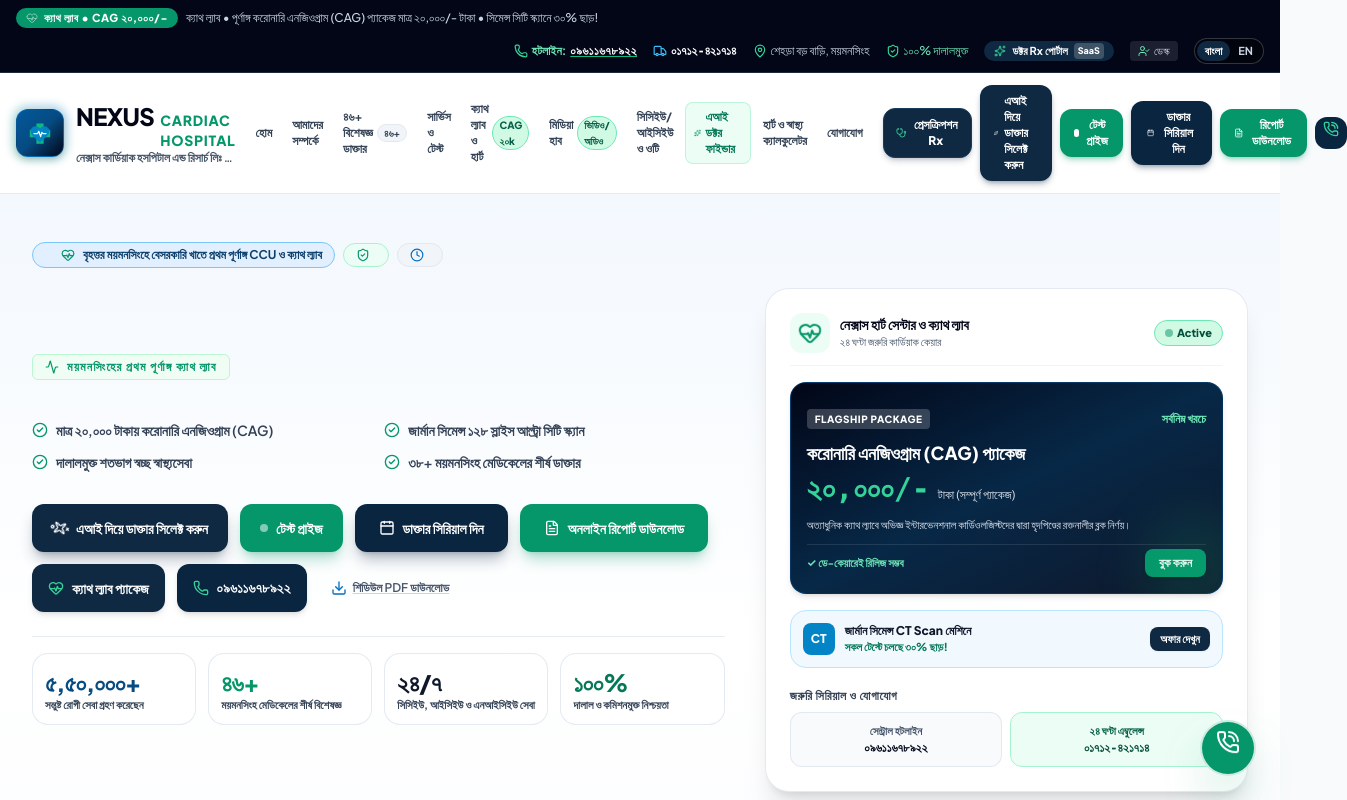
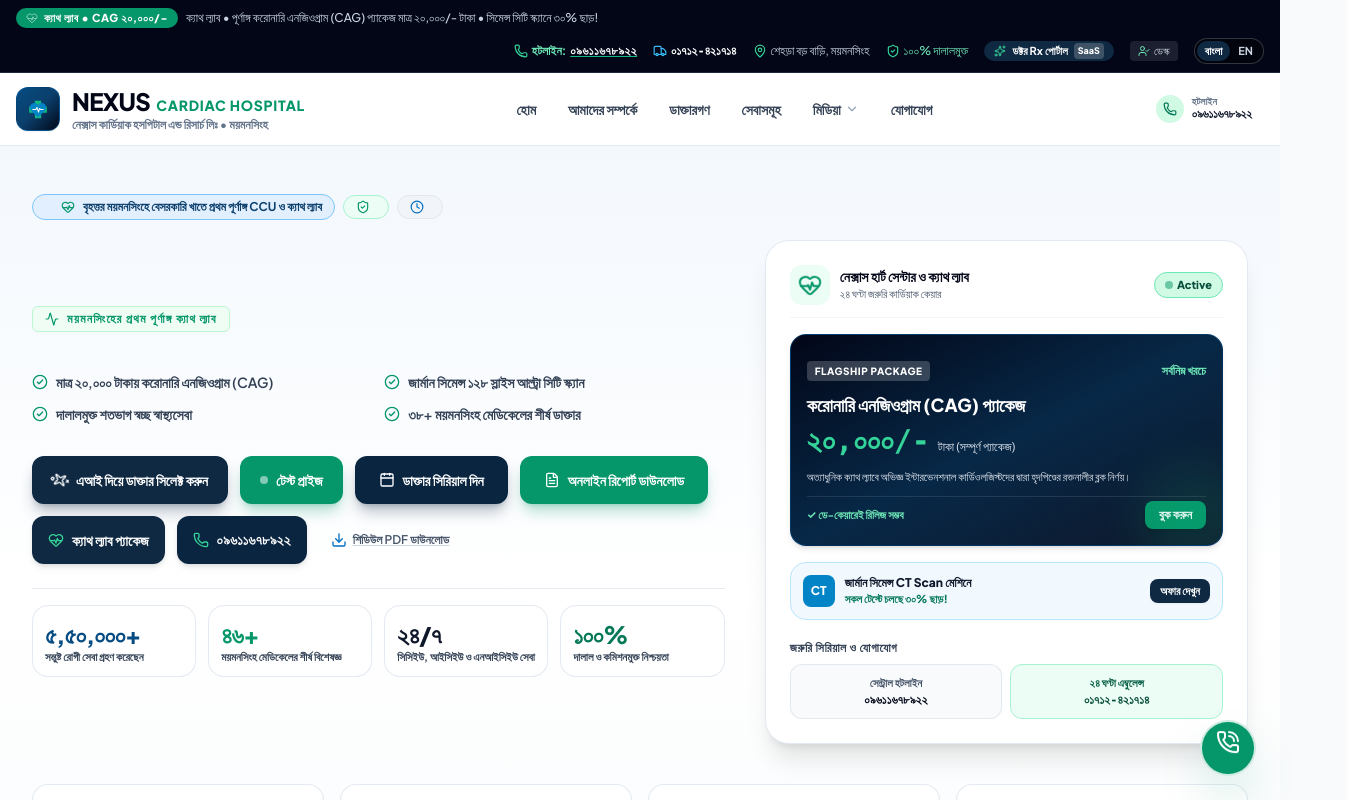
Before and after one commit to Jim5225/Next-hos, a React (Vite) app: page / in a window 1280 px wide. Shown: the top 800 px of the page, 1347 px wide, since content can reach past the window. Built offline with nearby package versions, Linux system fonts and the light colour scheme.

Commit message:
refactor: Clean top navigation with no color blocks and clean Media dropdown

```diff
--- a/src/components/Navbar.jsx
+++ b/src/components/Navbar.jsx
@@ -1,57 +1,56 @@
-import React, { useState } from 'react';
+import React, { useState, useRef, useEffect } from 'react';
 import {
-  Calendar,
   PhoneCall,
-  FileText,
   Menu,
   X,
-  Sparkles,
-  HeartPulse,
-  Activity,
-  ShieldCheck,
-  Download,
-  Stethoscope
+  ChevronDown,
+  Image as ImageIcon,
+  Video as VideoIcon,
+  Phone
 } from 'lucide-react';
 
 export default function Navbar({
   lang,
-  t,
-  onBookAppointment,
-  onDownloadReport,
-  onEmergencyClick,
-  onOpenTestPrice,
-  onOpenPrescription
+  t
 }) {
   const [mobileMenuOpen, setMobileMenuOpen] = useState(false);
+  const [mediaDropdownOpen, setMediaDropdownOpen] = useState(false);
+  const [mobileMediaOpen, setMobileMediaOpen] = useState(false);
+  const dropdownRef = useRef(null);
 
-  const navLinks = [
-    { label: t.navHome, href: "#home" },
-    { label: lang === 'bn' ? 'আমাদের সম্পর্কে' : 'About Us', href: "#about" },
-    { label: t.navDoctors, href: "#doctors", count: "৪৬+" },
-    { label: t.navServices, href: "#services" },
-    { label: t.navCathLab, href: "#cath-lab", badge: lang === 'bn' ? 'CAG ২০k' : 'CAG 20k' },
-    { label: lang === 'bn' ? 'মিডিয়া হাব' : 'Media Hub', href: "#media", badge: lang === 'bn' ? 'ভিডিও/অডিও' : 'Media' },
-    { label: t.navFacilities, href: "#facilities" },
-    { label: t.navAiDoctor, href: "#ai-doctor", isAi: true },
-    { label: t.navCalculators, href: "#calculators" },
-    { label: t.navContact, href: "#contact" },
-  ];
+  // Close dropdown on outside click
+  useEffect(() => {
+    function handleClickOutside(event) {
+      if (dropdownRef.current && !dropdownRef.current.contains(event.target)) {
+        setMediaDropdownOpen(false);
+      }
+    }
+    document.addEventListener("mousedown", handleClickOutside);
+    return () => document.removeEventListener("mousedown", handleClickOutside);
+  }, []);
+
+  const handleSelectMediaTab = (tab) => {
+    window.dispatchEvent(new CustomEvent('set-media-tab', { detail: tab }));
+    const el = document.getElementById('media');
+    if (el) {
+      el.scrollIntoView({ behavior: 'smooth' });
+    }
+    setMediaDropdownOpen(false);
+    setMobileMenuOpen(false);
+  };
 
   return (
     <header className="sticky top-0 z-40 bg-white/95 backdrop-blur-md border-b border-slate-200/90 shadow-xs transition-all">
-      <div className="max-w-7xl mx-auto px-4 py-2.5 sm:py-3 flex items-center justify-between gap-3">
+      <div className="max-w-7xl mx-auto px-4 py-3 flex items-center justify-between gap-4">
 
         {/* Brand Logo & Title */}
-        <a href="#home" className="flex items-center gap-3 group focus:outline-none">
+        <a href="#home" className="flex items-center gap-3 group focus:outline-none flex-shrink-0">
           <div className="relative flex-shrink-0">
-            {/* Pulsing ring around cardiac logo */}
-            <div className="absolute -inset-1 rounded-2xl bg-gradient-to-tr from-cardiac-600/30 to-nexus-600/30 blur-sm group-hover:blur-md transition-all"></div>
-
-            <div className="relative w-11 h-11 sm:w-12 sm:h-12 rounded-xl bg-gradient-to-br from-nexus-700 via-nexus-800 to-slate-950 p-2 shadow-md flex items-center justify-center border border-nexus-500/40">
+            <div className="relative w-10 h-10 sm:w-11 sm:h-11 rounded-xl bg-gradient-to-br from-nexus-800 via-nexus-900 to-slate-950 p-2 shadow-sm flex items-center justify-center border border-nexus-600/40">
               <svg viewBox="0 0 100 100" className="w-full h-full">
-                {/* Hospital Cross in vibrant clinical emerald */}
+                {/* Clinical Cross */}
                 <path d="M38 18 h24 v22 h22 v24 h-22 v22 h-24 v-22 h-22 v-24 h22 z" fill="#10b981" />
-                {/* Cardiac Heart with EKG pulse overlay */}
+                {/* Cardiac Heart */}
                 <path d="M50 35 C58 24 74 25 80 37 C87 51 68 67 50 82 C32 67 13 51 20 37 C26 25 42 24 50 35 Z" fill="#0284c7" opacity="0.95" />
                 <path d="M30 52 L42 52 L46 44 L52 62 L56 48 L60 52 L70 52" stroke="#ffffff" strokeWidth="4" strokeLinecap="round" strokeLinejoin="round" fill="none" />
               </svg>
@@ -68,122 +67,129 @@ export default function Navbar({
                 Cardiac Hospital
               </span>
             </div>
-            <span className="text-[11px] sm:text-xs font-semibold text-slate-600 line-clamp-1">
+            <span className="text-[11px] sm:text-xs font-semibold text-slate-500 line-clamp-1">
               {lang === 'bn' ? 'নেক্সাস কার্ডিয়াক হসপিটাল এন্ড রিসার্চ লিঃ • ময়মনসিংহ' : 'Nexus Cardiac Hospital & Research Ltd., Mymensingh'}
             </span>
           </div>
         </a>
 
-        {/* Desktop Navigation Links */}
-        <nav className="hidden xl:flex items-center gap-1">
-          {navLinks.map((item) => (
+        {/* Clean Desktop Navigation Links (No color blocks) */}
+        <nav className="hidden lg:flex items-center gap-6 xl:gap-8">
+
+          {/* Home */}
           <a
-              key={item.href}
-              href={item.href}
-              className={`px-2 py-1.5 rounded-lg text-xs font-bold transition-all relative flex items-center gap-1 ${
-                item.isAi
-                  ? 'text-emerald-700 bg-emerald-50 hover:bg-emerald-100 font-extrabold border border-emerald-200/70'
-                  : 'text-slate-700 hover:text-nexus-700 hover:bg-nexus-50/70'
-              }`}
+            href="#home"
+            className="text-sm font-bold text-slate-700 hover:text-nexus-700 transition-colors"
           >
-              {item.isAi && <Sparkles className="w-3.5 h-3.5 text-emerald-600" />}
-              <span>{item.label}</span>
-              {item.badge && (
-                <span className="text-[10px] font-black px-1.5 py-0.2 rounded-full bg-emerald-100 text-emerald-800 border border-emerald-300">
-                  {item.badge}
-                </span>
+            {lang === 'bn' ? 'হোম' : 'Home'}
+          </a>
+
+          {/* About Us */}
+          <a
+            href="#about"
+            className="text-sm font-bold text-slate-700 hover:text-nexus-700 transition-colors"
+          >
+            {lang === 'bn' ? 'আমাদের সম্পর্কে' : 'About Us'}
+          </a>
+
+          {/* Doctors */}
+          <a
+            href="#doctors"
+            className="text-sm font-bold text-slate-700 hover:text-nexus-700 transition-colors"
+          >
+            {lang === 'bn' ? 'ডাক্তারগণ' : 'Doctors'}
+          </a>
+
+          {/* Services */}
+          <a
+            href="#services"
+            className="text-sm font-bold text-slate-700 hover:text-nexus-700 transition-colors"
+          >
+            {lang === 'bn' ? 'সেবাসমূহ' : 'Services'}
+          </a>
+
+          {/* Media with Clean Dropdown (Photo Gallery & Video Gallery) */}
+          <div
+            className="relative"
+            ref={dropdownRef}
+            onMouseEnter={() => setMediaDropdownOpen(true)}
+            onMouseLeave={() => setMediaDropdownOpen(false)}
+          >
+            <button
+              onClick={() => setMediaDropdownOpen(!mediaDropdownOpen)}
+              className="flex items-center gap-1 text-sm font-bold text-slate-700 hover:text-nexus-700 transition-colors py-2 focus:outline-none"
+            >
+              <span>{lang === 'bn' ? 'মিডিয়া' : 'Media'}</span>
+              <ChevronDown className={`w-3.5 h-3.5 transition-transform duration-200 ${mediaDropdownOpen ? 'rotate-180 text-emerald-600' : 'text-slate-400'}`} />
+            </button>
+
+            {/* Dropdown Menu */}
+            {mediaDropdownOpen && (
+              <div className="absolute top-full left-0 w-52 bg-white rounded-2xl shadow-xl border border-slate-200/90 py-2 animate-fadeIn z-50">
+                <button
+                  onClick={() => handleSelectMediaTab('photo')}
+                  className="w-full flex items-center gap-3 px-4 py-2.5 text-xs font-bold text-slate-700 hover:text-nexus-700 hover:bg-slate-50 transition-colors text-left"
+                >
+                  <div className="w-7 h-7 rounded-lg bg-emerald-50 text-emerald-600 flex items-center justify-center flex-shrink-0">
+                    <ImageIcon className="w-4 h-4" />
+                  </div>
+                  <div>
+                    <span className="block">{lang === 'bn' ? 'ফটোগ্যালারি' : 'Photo Gallery'}</span>
+                    <span className="text-[10px] text-slate-400 font-normal">{lang === 'bn' ? 'হাসপাতালের ছবি' : 'Hospital Photos'}</span>
+                  </div>
+                </button>
+
+                <button
+                  onClick={() => handleSelectMediaTab('video')}
+                  className="w-full flex items-center gap-3 px-4 py-2.5 text-xs font-bold text-slate-700 hover:text-nexus-700 hover:bg-slate-50 transition-colors text-left border-t border-slate-100"
+                >
+                  <div className="w-7 h-7 rounded-lg bg-emerald-50 text-emerald-600 flex items-center justify-center flex-shrink-0">
+                    <VideoIcon className="w-4 h-4" />
+                  </div>
+                  <div>
+                    <span className="block">{lang === 'bn' ? 'ভিডিও গ্যালারি' : 'Video Gallery'}</span>
+                    <span className="text-[10px] text-slate-400 font-normal">{lang === 'bn' ? 'ডকুমেন্টারি ও পরামর্শ' : 'Videos & Talks'}</span>
+                  </div>
+                </button>
+              </div>
             )}
-              {item.count && (
-                <span className="text-[10px] font-bold px-1.5 py-0.2 rounded-full bg-slate-100 text-slate-700 border border-slate-200">
-                  {item.count}
-                </span>
-              )}
+          </div>
+
+          {/* Contact Us */}
+          <a
+            href="#contact"
+            className="text-sm font-bold text-slate-700 hover:text-nexus-700 transition-colors"
+          >
+            {lang === 'bn' ? 'যোগাযোগ' : 'Contact Us'}
           </a>
-          ))}
+
         </nav>
 
-        {/* Action Buttons: AI Doctor Select, Test Price, Doctor Serial, Report Download, Emergency */}
-        <div className="hidden md:flex items-center gap-1.5 sm:gap-2">
-
-          {/* SmartRx Prescription Software Portal Button - Solid Navy Blue */}
-          <button
-            onClick={onOpenPrescription}
-            className="flex items-center gap-1.5 px-3 py-2 rounded-xl text-xs font-black text-white bg-[#0f2942] hover:bg-[#1a3b5c] shadow-md shadow-[#0f2942]/20 transition-all active:scale-95 border border-[#1a3b5c]"
-            title="ডাক্তার প্রেসক্রিপশন সফটওয়্যার (SmartRx Pro)"
+        {/* Right Side: Clean Hotline Phone (No heavy color blocks) */}
+        <div className="hidden sm:flex items-center gap-3">
+          <a
+            href="tel:09611678922"
+            className="flex items-center gap-2 text-slate-700 hover:text-emerald-700 transition-colors py-1.5 px-3 rounded-full hover:bg-slate-100"
           >
-            <Stethoscope className="w-3.5 h-3.5 text-emerald-400" />
-            <span className="hidden xl:inline">{lang === 'bn' ? 'প্রেসক্রিপশন Rx' : 'Prescription Rx'}</span>
-            <span className="xl:hidden">Rx</span>
-          </button>
-
-          {/* 1. AI Doctor Finder Button - Solid Navy Blue */}
-          <a
-            href="#ai-doctor"
-            className="flex items-center gap-1.5 px-3.5 py-2 rounded-xl text-xs font-black text-white bg-[#0f2942] hover:bg-[#1a3b5c] shadow-md shadow-[#0f2942]/30 transition-all active:scale-95"
-            title={t.btnAiDoctorSelect}
-          >
-            <Sparkles className="w-3.5 h-3.5 text-white animate-spin" style={{ animationDuration: '6s' }} />
-            <span>{t.btnAiDoctorSelect}</span>
+            <div className="w-7 h-7 rounded-full bg-emerald-100 text-emerald-700 flex items-center justify-center">
+              <Phone className="w-3.5 h-3.5" />
+            </div>
+            <div className="flex flex-col text-left">
+              <span className="text-[10px] font-bold text-slate-500 uppercase leading-none">
+                {lang === 'bn' ? 'হটলাইন' : 'Hotline'}
+              </span>
+              <span className="text-xs font-black text-slate-900 tracking-tight font-mono">
+                ০৯৬১১৬৭৮৯২২
+              </span>
+            </div>
           </a>
-
-          {/* 2. Test Price Button - Solid Green */}
-          <button
-            onClick={onOpenTestPrice}
-            className="flex items-center gap-1.5 px-3.5 py-2 rounded-xl text-xs font-black text-white bg-emerald-600 hover:bg-emerald-700 shadow-md shadow-emerald-600/30 transition-all active:scale-95"
-            title={t.btnTestPrice}
-          >
-            <span className="w-2 h-2 rounded-full bg-white animate-pulse" />
-            <span>{t.btnTestPrice}</span>
-          </button>
-
-          {/* 3. Doctor Appointment / Serial Button - Solid Navy Blue */}
-          <button
-            onClick={onBookAppointment}
-            className="flex items-center gap-1.5 px-4 py-2 rounded-xl text-xs font-black text-white bg-[#0a2540] hover:bg-[#123860] shadow-md shadow-[#0a2540]/30 hover:shadow-lg transition-all active:scale-95"
-          >
-            <Calendar className="w-3.5 h-3.5 text-white" />
-            <span>{t.btnBookAppointment}</span>
-          </button>
-
-          {/* 4. Online Report Download Button - Solid Green */}
-          <button
-            onClick={onDownloadReport}
-            className="flex items-center gap-1.5 px-3.5 py-2 rounded-xl text-xs font-black text-white bg-emerald-600 hover:bg-emerald-700 shadow-md shadow-emerald-600/30 hover:shadow-lg transition-all active:scale-95"
-            title={lang === 'bn' ? 'অনলাইন টেস্ট রিপোর্ট ডাউনলোড' : 'Download Online Report'}
-          >
-            <FileText className="w-3.5 h-3.5 text-white" />
-            <span>{lang === 'bn' ? 'রিপোর্ট ডাউনলোড' : 'Report'}</span>
-          </button>
-
-          {/* Emergency Trigger - Solid Navy Blue */}
-          <button
-            onClick={onEmergencyClick}
-            className="flex items-center justify-center p-2 rounded-xl bg-[#0a2540] hover:bg-[#123860] text-white shadow-xs transition-colors"
-            title={t.navEmergency}
-          >
-            <PhoneCall className="w-4 h-4 animate-bounce text-emerald-400" />
-          </button>
-
         </div>
 
-        {/* Mobile Action Buttons: Report, Serial, Menu */}
-        <div className="flex md:hidden items-center gap-1.5">
-          <button
-            onClick={onDownloadReport}
-            className="px-2.5 py-1.5 rounded-lg text-[11px] font-black text-white bg-emerald-600 shadow-xs flex items-center gap-1"
-          >
-            <FileText className="w-3 h-3 text-white" />
-            <span>{lang === 'bn' ? 'রিপোর্ট' : 'Report'}</span>
-          </button>
-          <button
-            onClick={onBookAppointment}
-            className="px-2.5 py-1.5 rounded-lg text-[11px] font-black text-white bg-[#0a2540] shadow-xs"
-          >
-            {lang === 'bn' ? 'সিরিয়াল' : 'Serial'}
-          </button>
+        {/* Mobile Menu Button */}
+        <div className="flex lg:hidden items-center">
           <button
             onClick={() => setMobileMenuOpen(!mobileMenuOpen)}
-            className="p-2 rounded-lg text-slate-700 hover:bg-slate-100 transition-colors"
+            className="p-2 rounded-xl text-slate-700 hover:bg-slate-100 transition-colors focus:outline-none"
             aria-label="Toggle Menu"
           >
             {mobileMenuOpen ? <X className="w-6 h-6" /> : <Menu className="w-6 h-6" />}
@@ -192,113 +198,93 @@ export default function Navbar({
 
       </div>
 
-      {/* Mobile Drawer Menu */}
+      {/* Mobile Drawer Menu (Clean, no clutter) */}
       {mobileMenuOpen && (
-        <div className="md:hidden border-t border-slate-100 bg-white px-4 pt-3 pb-6 space-y-2 shadow-xl animate-fadeIn">
-          {navLinks.map((item) => (
+        <div className="lg:hidden border-t border-slate-100 bg-white px-5 pt-3 pb-6 space-y-1 shadow-xl animate-fadeIn">
+
           <a
-              key={item.href}
-              href={item.href}
+            href="#home"
             onClick={() => setMobileMenuOpen(false)}
-              className={`flex items-center justify-between px-3.5 py-2.5 rounded-lg text-sm font-semibold ${
-                item.isAi ? 'bg-blue-50 text-[#0f2942] border border-blue-200/60' : 'text-slate-700 hover:bg-slate-50 hover:text-[#0f2942]'
-              }`}
+            className="block py-2.5 text-sm font-bold text-slate-800 hover:text-nexus-700 border-b border-slate-50"
           >
-              <div className="flex items-center gap-2">
-                {item.isAi && <Sparkles className="w-4 h-4 text-emerald-600" />}
-                <span>{item.label}</span>
-              </div>
-              {item.badge && (
-                <span className="text-[10px] font-bold px-2 py-0.5 rounded-full bg-emerald-100 text-emerald-800">
-                  {item.badge}
-                </span>
-              )}
-            </a>
-          ))}
-
-          <div className="pt-3 border-t border-slate-100 flex flex-col gap-2">
-
-            {/* 0. SmartRx Prescription Software Portal - Solid Navy Blue */}
-            <button
-              onClick={() => {
-                setMobileMenuOpen(false);
-                onOpenPrescription();
-              }}
-              className="w-full flex items-center justify-center gap-2 py-2.5 rounded-xl text-xs font-black text-white bg-[#0f2942] shadow-sm"
-            >
-              <Stethoscope className="w-4 h-4 text-emerald-400" />
-              <span>{lang === 'bn' ? 'প্রেসক্রিপশন সফটওয়্যার (SmartRx)' : 'Prescription Software (SmartRx)'}</span>
-            </button>
-
-            {/* 1. AI Doctor Select - Solid Navy Blue */}
-            <a
-              href="#ai-doctor"
-              onClick={() => setMobileMenuOpen(false)}
-              className="w-full flex items-center justify-center gap-2 py-2.5 rounded-xl text-xs font-black text-white bg-[#0f2942] shadow-sm"
-            >
-              <Sparkles className="w-4 h-4 text-white" />
-              <span>{t.btnAiDoctorSelect}</span>
+            {lang === 'bn' ? 'হোম' : 'Home'}
           </a>
 
-            {/* 2. Test Price - Solid Green */}
-            <button
-              onClick={() => {
-                setMobileMenuOpen(false);
-                onOpenTestPrice();
-              }}
-              className="w-full flex items-center justify-center gap-2 py-2.5 rounded-xl text-xs font-black text-white bg-emerald-600 shadow-sm"
+          <a
+            href="#about"
+            onClick={() => setMobileMenuOpen(false)}
+            className="block py-2.5 text-sm font-bold text-slate-800 hover:text-nexus-700 border-b border-slate-50"
           >
-              <span className="w-2 h-2 rounded-full bg-white animate-pulse" />
-              <span>{t.btnTestPrice}</span>
-            </button>
-
-            {/* 3. Doctor Appointment / Serial - Solid Navy Blue */}
-            <button
-              onClick={() => {
-                setMobileMenuOpen(false);
-                onBookAppointment();
-              }}
-              className="w-full flex items-center justify-center gap-2 py-2.5 rounded-xl text-xs font-black text-white bg-[#0a2540] shadow-sm"
-            >
-              <Calendar className="w-4 h-4 text-white" />
-              <span>{t.btnBookAppointment}</span>
-            </button>
-
-            {/* 4. Report Download - Solid Green */}
-            <button
-              onClick={() => {
-                setMobileMenuOpen(false);
-                onDownloadReport();
-              }}
-              className="w-full flex items-center justify-center gap-2 py-2.5 rounded-xl text-xs font-black text-white bg-emerald-600 shadow-sm"
-            >
-              <FileText className="w-4 h-4 text-white" />
-              <span>{t.btnDownloadReport || (lang === 'bn' ? 'অনলাইন রিপোর্ট ডাউনলোড' : 'Download Online Report')}</span>
-            </button>
+            {lang === 'bn' ? 'আমাদের সম্পর্কে' : 'About Us'}
+          </a>
 
           <a
-              href="https://nexushospitalmymensingh.com/wp-content/uploads/2025/05/Nexus-doctors-schedule.pdf"
-              target="_blank"
-              rel="noreferrer"
-              className="w-full flex items-center justify-center gap-2 py-2.5 rounded-xl text-xs font-black text-white bg-[#0f2942] hover:bg-[#1a3b5c] shadow-sm"
+            href="#doctors"
+            onClick={() => setMobileMenuOpen(false)}
+            className="block py-2.5 text-sm font-bold text-slate-800 hover:text-nexus-700 border-b border-slate-50"
           >
-              <Download className="w-4 h-4 text-white" />
-              <span>{t.navDoctorSchedulePdf}</span>
+            {lang === 'bn' ? 'ডাক্তারগণ' : 'Doctors'}
           </a>
 
+          <a
+            href="#services"
+            onClick={() => setMobileMenuOpen(false)}
+            className="block py-2.5 text-sm font-bold text-slate-800 hover:text-nexus-700 border-b border-slate-50"
+          >
+            {lang === 'bn' ? 'সেবাসমূহ' : 'Services'}
+          </a>
+
+          {/* Mobile Media Toggle */}
+          <div className="border-b border-slate-50 py-1">
             <button
-              onClick={() => {
-                setMobileMenuOpen(false);
-                onEmergencyClick();
-              }}
-              className="w-full flex items-center justify-center gap-2 py-2.5 rounded-xl text-xs font-black text-white bg-[#0a2540] shadow-sm"
+              onClick={() => setMobileMediaOpen(!mobileMediaOpen)}
+              className="w-full flex items-center justify-between py-2 text-sm font-bold text-slate-800 hover:text-nexus-700"
             >
-              <PhoneCall className="w-4 h-4 text-emerald-400" />
-              <span>{t.navEmergency}</span>
+              <span>{lang === 'bn' ? 'মিডিয়া' : 'Media'}</span>
+              <ChevronDown className={`w-4 h-4 text-slate-400 transition-transform ${mobileMediaOpen ? 'rotate-180' : ''}`} />
+            </button>
+            {mobileMediaOpen && (
+              <div className="pl-4 pb-2 space-y-1.5 pt-1">
+                <button
+                  onClick={() => handleSelectMediaTab('photo')}
+                  className="w-full flex items-center gap-2 py-1.5 text-xs font-bold text-slate-600 hover:text-emerald-700 text-left"
+                >
+                  <ImageIcon className="w-3.5 h-3.5 text-emerald-600" />
+                  <span>{lang === 'bn' ? 'ফটোগ্যালারি' : 'Photo Gallery'}</span>
+                </button>
+                <button
+                  onClick={() => handleSelectMediaTab('video')}
+                  className="w-full flex items-center gap-2 py-1.5 text-xs font-bold text-slate-600 hover:text-emerald-700 text-left"
+                >
+                  <VideoIcon className="w-3.5 h-3.5 text-emerald-600" />
+                  <span>{lang === 'bn' ? 'ভিডিও গ্যালারি' : 'Video Gallery'}</span>
                 </button>
               </div>
+            )}
+          </div>
+
+          <a
+            href="#contact"
+            onClick={() => setMobileMenuOpen(false)}
+            className="block py-2.5 text-sm font-bold text-slate-800 hover:text-nexus-700"
+          >
+            {lang === 'bn' ? 'যোগাযোগ' : 'Contact Us'}
+          </a>
+
+          {/* Clean Call Button in Mobile Menu */}
+          <div className="pt-3 mt-2 border-t border-slate-100">
+            <a
+              href="tel:09611678922"
+              className="flex items-center justify-center gap-2 py-2.5 rounded-xl text-xs font-black text-slate-800 bg-slate-100 hover:bg-slate-200 transition-colors"
+            >
+              <PhoneCall className="w-4 h-4 text-emerald-600" />
+              <span>{lang === 'bn' ? 'হটলাইনে কল করুন: ০৯৬১১৬৭৮৯২২' : 'Call Hotline: 09611678922'}</span>
+            </a>
+          </div>
+
         </div>
       )}
+
     </header>
   );
 }
```
Also changed, not shown: src/components/MediaGallerySection.jsx (+11 -1 lines). Lines whose indentation alone changed are shown as unchanged.
